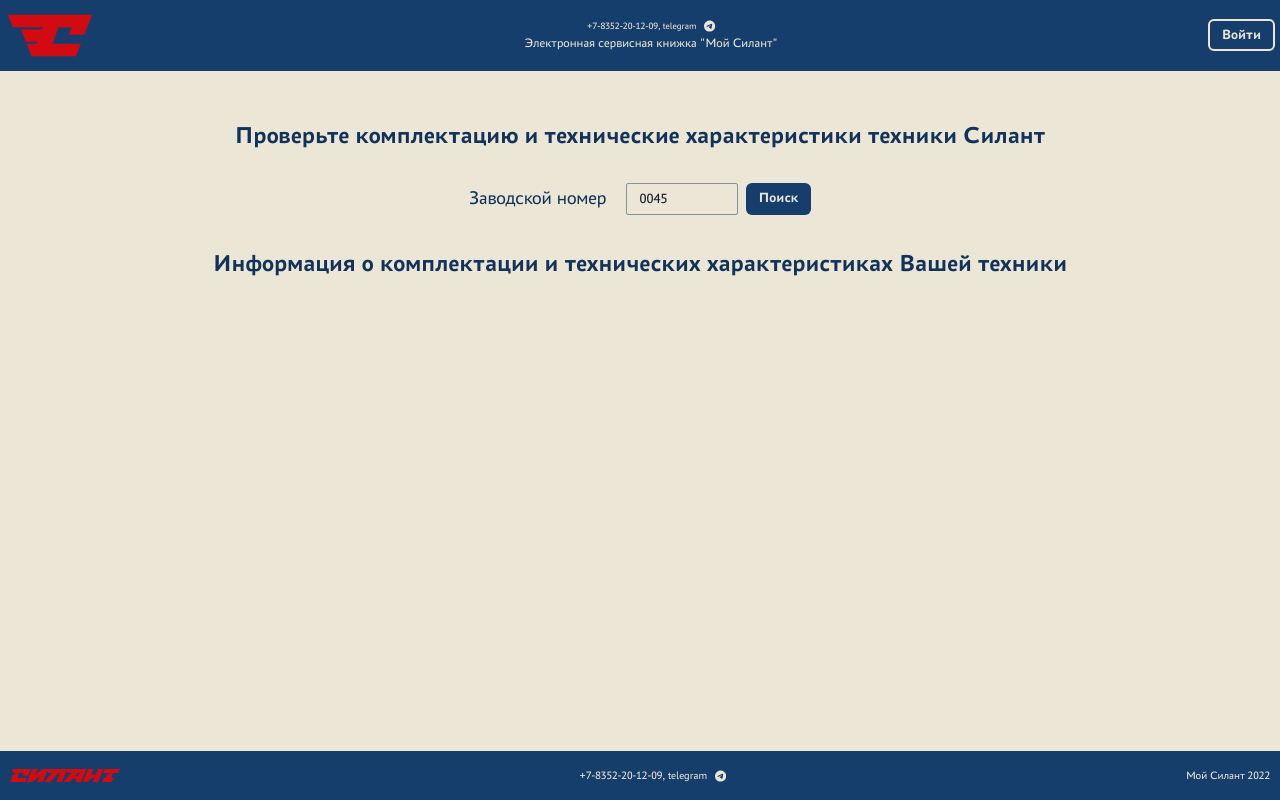
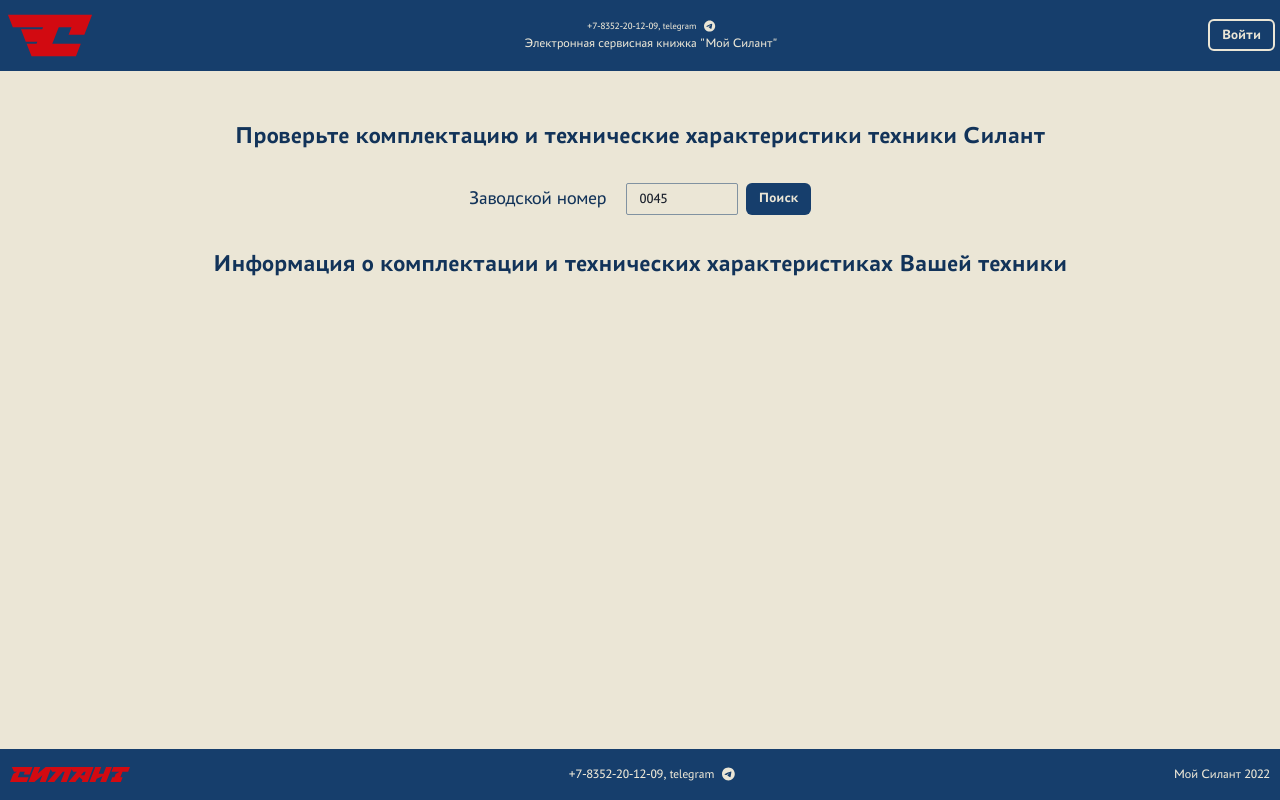
Before and after one commit to rom38/skf_silant, a React (Vite) app in the folder frontend/: page / in a window 1280 px wide. Built offline with nearby package versions, Linux system fonts and the light colour scheme; no server answers.

Commit message:
style upgrade

```diff
--- a/frontend/src/components/FooterComp.jsx
+++ b/frontend/src/components/FooterComp.jsx
@@ -7,14 +7,14 @@ export const Footer = () => {
         <Box display="flex" alignItems="center" justifyContent="space-between"
             bg="sil-b" as="footer" role="contentinfo" py={{ base: '16px', md: '16px' }}
             color="sil-w" maxW='2xlg' px="10px" >
-            <Image w={["80px", "110px", "200px"]} src={logoTypeRed} alt="" />
+            <Image w={["80px", "120px", "200px"]} src={logoTypeRed} alt="" />
             <HStack>
-                <Text fontSize={["0.5rem", "0.7rem", "1.5rem"]}>
+                <Text fontSize={["0.5rem", "0.8rem", "1.5rem"]}>
                     +7-8352-20-12-09, telegram
                 </Text>
-                <FaTelegram width={["0.5rem", "0.7rem", "1.5rem"]} />
+                <FaTelegram width={["0.5rem", "0.8rem", "1.5rem"]} />
             </HStack>
-            <Text fontSize={["0.5rem", "0.7rem", "1.5rem"]} >Мой Силант 2022</Text>
+            <Text fontSize={["0.5rem", "0.8rem", "1.5rem"]} >Мой Силант 2022</Text>
         </Box>
 
     )
```
